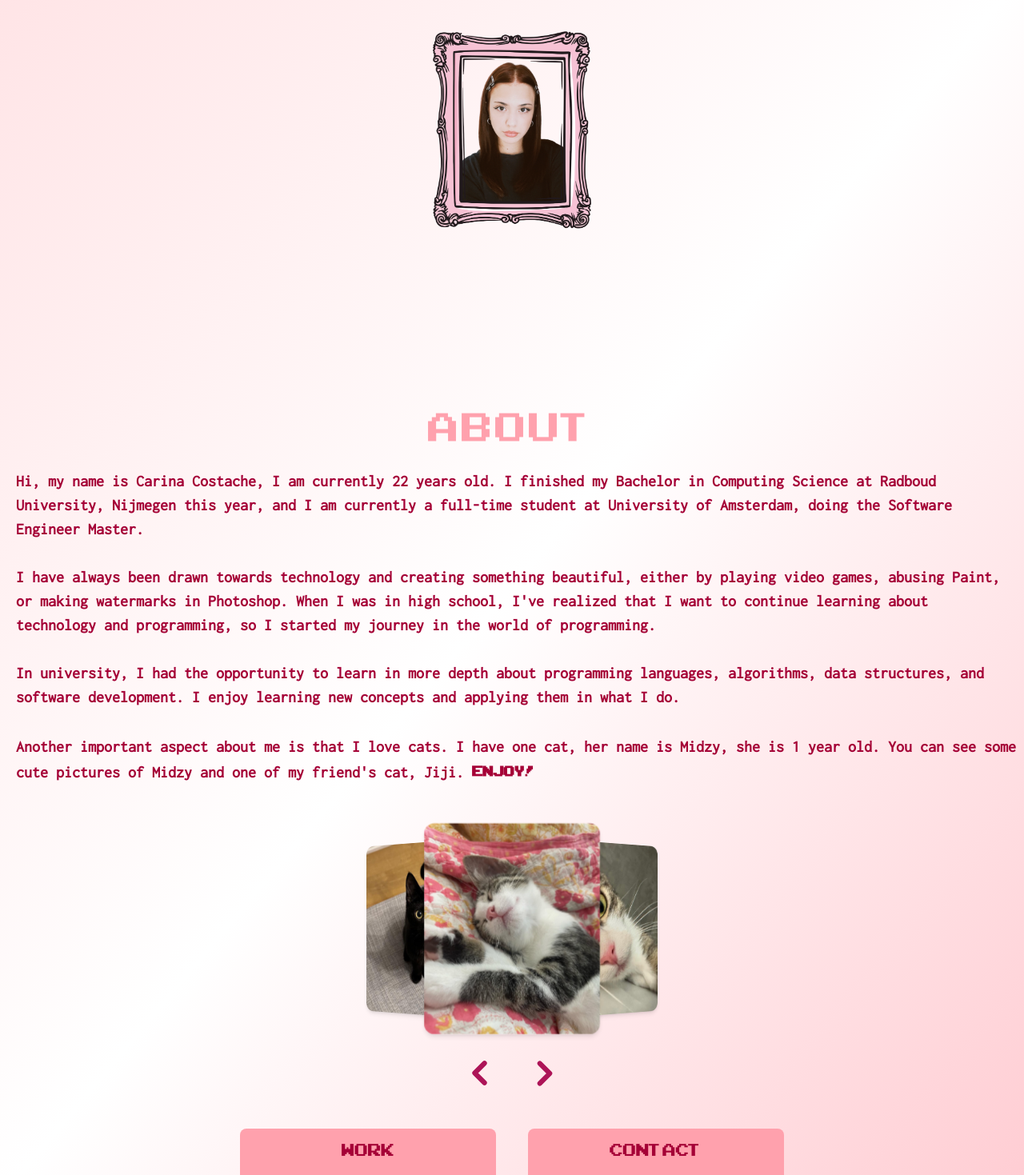
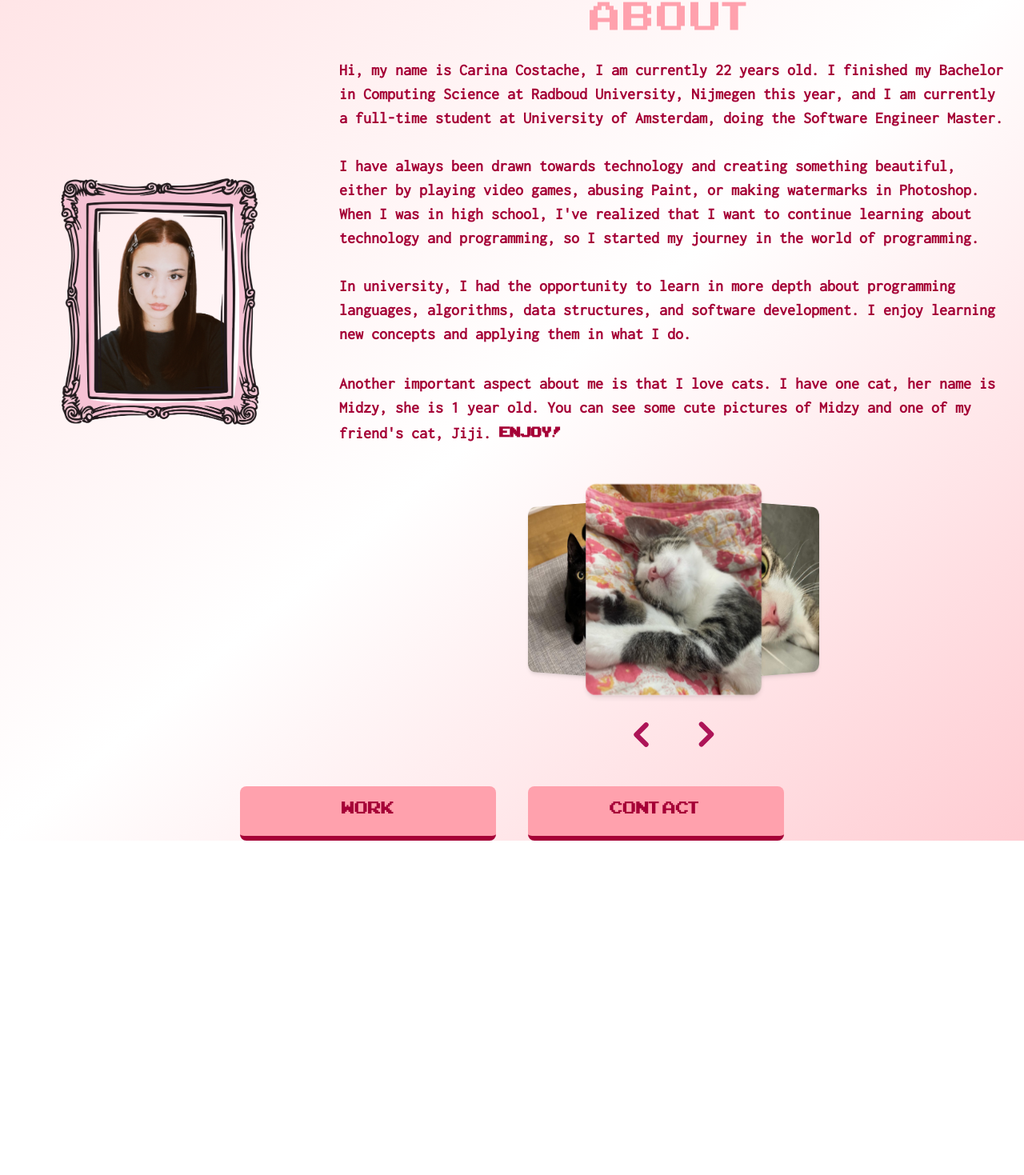
Before and after one commit to carinacostachee/portofolio, a React (Vite) app: page /about in a window 1280 px wide. Shown: the part 96-1565 px from the top of the page at 80% size. After the commit the page ends 1147 px from the top, so only its background shows below. Built offline with nearby package versions, Linux system fonts and the light colour scheme.

Commit message:
chore: fixed about me page1

```diff
--- a/src/pages/AboutMe.tsx
+++ b/src/pages/AboutMe.tsx
@@ -4,12 +4,8 @@ import { Link } from "react-router-dom";
 const AboutMe = () => {
   return (
     <div className="min-h-screen bg-gradient-to-br from-rose-100 via-white to-rose-200 ">
-      <div className="flex flex-col sm:flex-row lg:flex-col gap-2 sm:gap-1 justify-center items-center ">
-        <img
-          src="/photos/mepoza.png"
-          className="w-full max-w-xs sm:w-80 mt-5"
-          alt="Carina Costache profile"
-        ></img>
+      <div className="flex flex-col sm:flex-row gap-2 sm:gap-1 justify-center items-center ">
+        <img src="/photos/mepoza.png" className="w-100 mt-5"></img>
         <div className="flex flex-col justify-center items-center gap 10 ">
           <span className="text-[70px] font-arcade tracking-wider text-rose-300  ">
             About
@@ -41,7 +37,9 @@ const AboutMe = () => {
           </div>
           <Carousel />
         </div>
-        <div className="flex flex-row justify-center items center gap-10 mt-10 mb-5">
+      </div>
+
+      <div className="flex flex-row justify-center items center gap-10 mt-10">
         <Link
           to="/work"
           download
@@ -76,11 +74,8 @@ const AboutMe = () => {
 
                                                                 "
         >
-            <span className="flex justify-center items-center mt-2">
-              Contact
-            </span>
+          <span className="flex justify-center items-center mt-2">Contact</span>
         </Link>
-        </div>
       </div>
     </div>
   );
```
Lines whose indentation alone changed are shown as unchanged.
